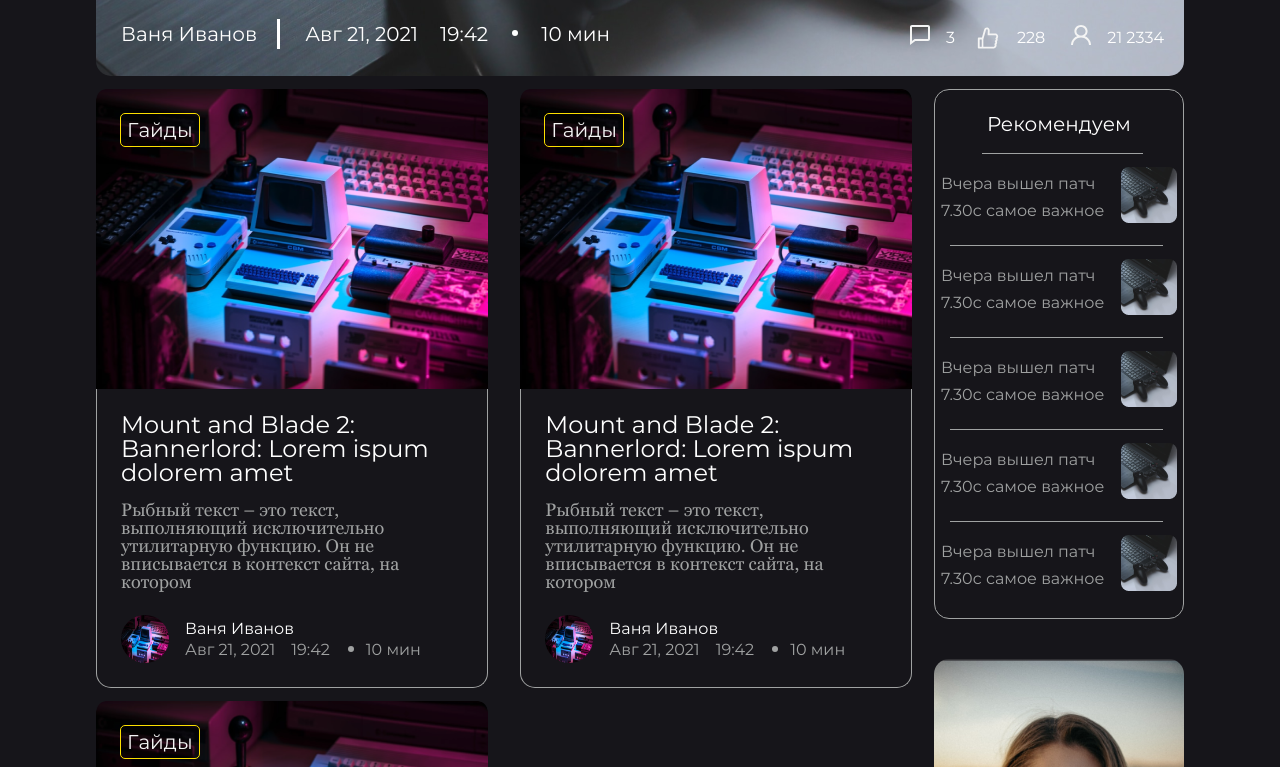
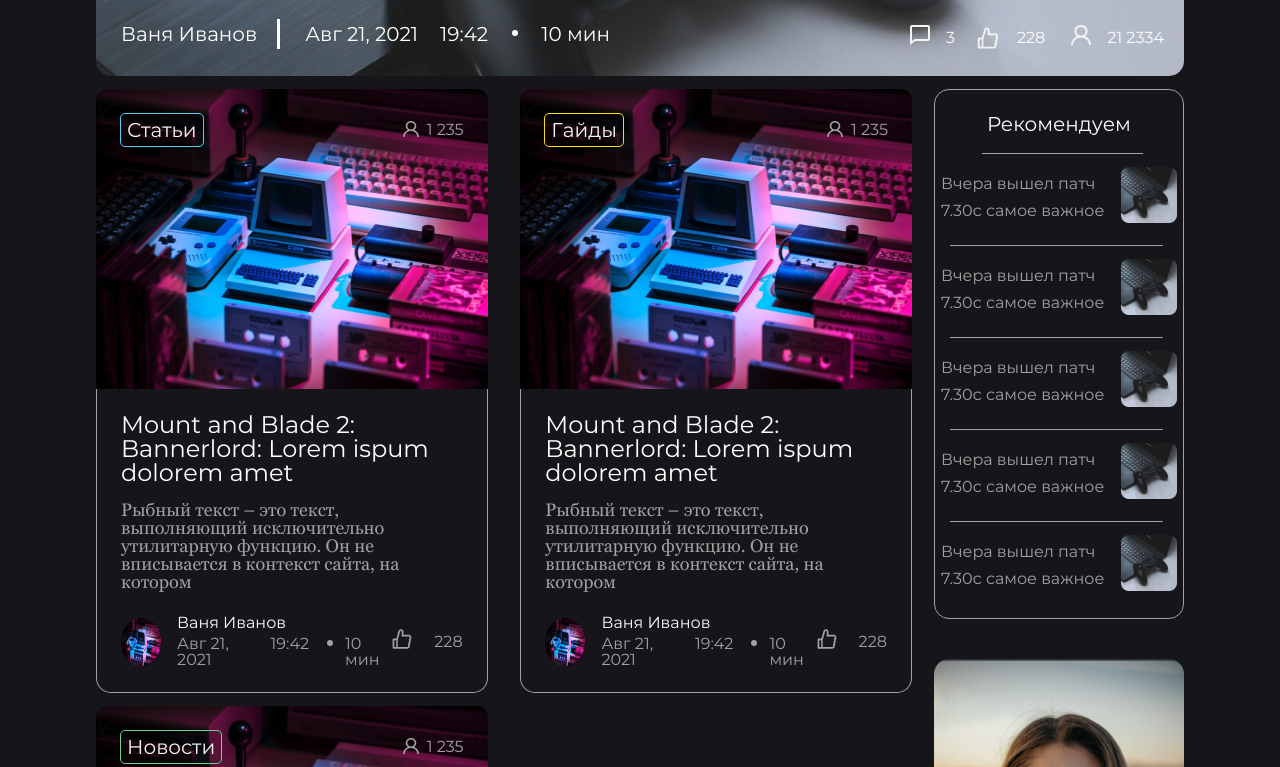
Before and after one commit to EgorovWebDev/oldl_frontend, a website: page src/index.html in a window 1280 px wide. Shown: the part 554-1321 px from the top of the page. Drawn offline with nearby package versions, Linux system fonts and the light colour scheme; files that its build step writes are made by us from their sources.

Commit message:
add(main): post views and likes, color buttons

```diff
--- a/src/html/main.html
+++ b/src/html/main.html
@@ -34,7 +34,7 @@
 						</div>
 						<div class="post-views">
 							<div class="post-views__img">
-								<img src="./img/icon/view.svg" alt="">
+								<img src="./img/icon/view.svg" alt="PostViews">
 							</div>
 							<div class="post-views__count">21 2334</div>
 						</div>
@@ -53,10 +53,18 @@
 				<div class="grid-item__img">
 					<img src="./img/main/small-post.png" alt="">
 				</div>
+				<div class="grid-item__action">
+						<div class="grid-item__button">
+							<button class="button button-blue">Статьи</button>
+						</div>
+						<div class="grid-item__views">
+								<div class="grid-item__views-img">
+									<img src="./img/icon/viewGray.svg" alt="PostViews">
+								</div>
+								<div class="grid-item__views-count">1 235</div>
+						</div>
+				</div>
 
-				<div class="grid-item__button">
-					<button class="button button-yellow">Гайды</button>
-				</div>
 
 				<div class="grid-info">
 
@@ -71,7 +79,7 @@
 						</div>
 
 						<div class="grid-author">
-
+							<div class="grid-autho__container">
 							<div class="grid-author__name">Ваня Иванов</div>
 
 							<div class="grid-author__date">
@@ -79,7 +87,15 @@
 								<div class="grid-author__date_time dot">19:42</div>
 								<div class="grid-author__date_reading">10 мин</div>
 							</div>
-
+						</div>
+							<div class="grid-author__likes">
+								<div class="grid-author__likes">
+									<div class="post-like__img">
+										<img src="./img/icon/Graylike.svg" alt="PostLike">
+									</div>
+								<div class="post-like__count">228</div>
+							</div>
+							</div>
 						</div>
 
 					</div>
@@ -87,16 +103,23 @@
 				</div>
 
 			</div>
-
 			<div class="grid-item">
 
 				<div class="grid-item__img">
 					<img src="./img/main/small-post.png" alt="">
 				</div>
+				<div class="grid-item__action">
+						<div class="grid-item__button">
+							<button class="button button-yellow">Гайды</button>
+						</div>
+						<div class="grid-item__views">
+								<div class="grid-item__views-img">
+									<img src="./img/icon/viewGray.svg" alt="PostViews">
+								</div>
+								<div class="grid-item__views-count">1 235</div>
+						</div>
+				</div>
 
-				<div class="grid-item__button">
-					<button class="button button-yellow">Гайды</button>
-				</div>
 
 				<div class="grid-info">
 
@@ -111,7 +134,7 @@
 						</div>
 
 						<div class="grid-author">
-
+							<div class="grid-autho__container">
 							<div class="grid-author__name">Ваня Иванов</div>
 
 							<div class="grid-author__date">
@@ -119,7 +142,15 @@
 								<div class="grid-author__date_time dot">19:42</div>
 								<div class="grid-author__date_reading">10 мин</div>
 							</div>
-
+						</div>
+							<div class="grid-author__likes">
+								<div class="grid-author__likes">
+									<div class="post-like__img">
+										<img src="./img/icon/Graylike.svg" alt="PostLike">
+									</div>
+								<div class="post-like__count">228</div>
+							</div>
+							</div>
 						</div>
 
 					</div>
@@ -127,16 +158,23 @@
 				</div>
 
 			</div>
-
 			<div class="grid-item">
 
 				<div class="grid-item__img">
 					<img src="./img/main/small-post.png" alt="">
 				</div>
+				<div class="grid-item__action">
+						<div class="grid-item__button">
+							<button class="button button-green">Новости</button>
+						</div>
+						<div class="grid-item__views">
+								<div class="grid-item__views-img">
+									<img src="./img/icon/viewGray.svg" alt="PostViews">
+								</div>
+								<div class="grid-item__views-count">1 235</div>
+						</div>
+				</div>
 
-				<div class="grid-item__button">
-					<button class="button button-yellow">Гайды</button>
-				</div>
 
 				<div class="grid-info">
 
@@ -151,7 +189,7 @@
 						</div>
 
 						<div class="grid-author">
-
+							<div class="grid-autho__container">
 							<div class="grid-author__name">Ваня Иванов</div>
 
 							<div class="grid-author__date">
@@ -159,7 +197,15 @@
 								<div class="grid-author__date_time dot">19:42</div>
 								<div class="grid-author__date_reading">10 мин</div>
 							</div>
-
+						</div>
+							<div class="grid-author__likes">
+								<div class="grid-author__likes">
+									<div class="post-like__img">
+										<img src="./img/icon/Graylike.svg" alt="PostLike">
+									</div>
+								<div class="post-like__count">228</div>
+							</div>
+							</div>
 						</div>
 
 					</div>
--- a/src/sass/_main.sass
+++ b/src/sass/_main.sass
@@ -93,10 +93,22 @@
 				border-top-right-radius: 10px
 				width: 100%
 				height: 100%
-		&__button
+		&__action
 			position: absolute
-			top: 24px
-			left: 24px
+			top: 0
+			padding: 24px 24px 0 24px
+			width: 100%
+			display: flex
+			justify-content: space-between
+		&__views
+			display: flex
+			align-items: center
+			&-count
+				font-size: 16px
+				font-family: $mons
+				color: $gray-color
+			&-img
+				margin-right: 8px
 	&-info
 		border: 1px solid $gray-color
 		border-radius: 0 0 $border $border
@@ -118,6 +130,15 @@
 			font-family: $mons
 	&-author
 		margin-left: 16px
+		display: flex
+		justify-content: space-between
+		width: 100%
+		&__likes
+			display: flex
+			align-items: center
+			color: $gray-color
+			&-img
+				margin-right: 10px
 		&__img
 			width: 48px
 			height: 48px
```
Also changed, not shown: dist/css/style.css, dist/css/style.min.css, dist/img/icon/viewGray.svg (added), dist/index.html, src/img/icon/viewGray.svg (added).
